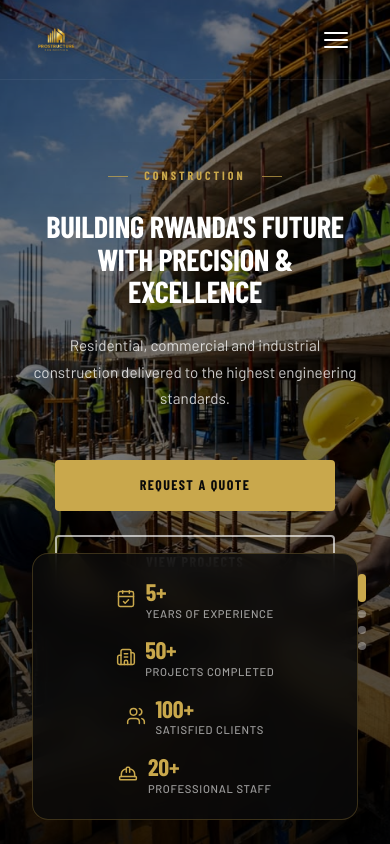
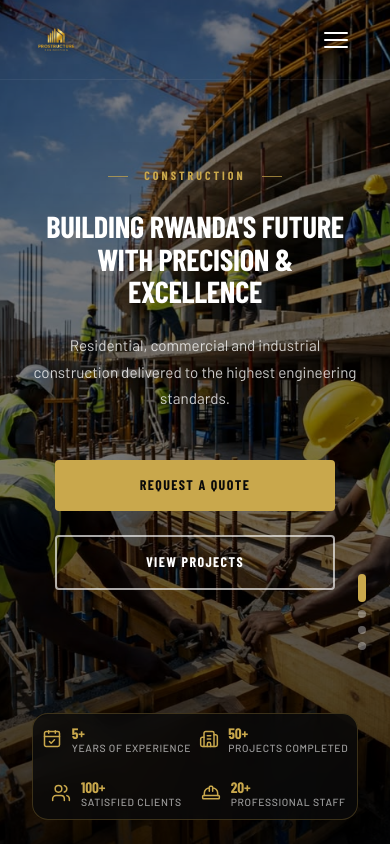
Before and after one commit to Bonheur45-prog/Prostructure, a React (Vite) app: page / in a window 390 px wide. Shown: the top 844 px of the page. Built offline with nearby package versions, Linux system fonts and the light colour scheme; a web font is replaced by a local one.

Commit message:
hero statsresponsive fixed

```diff
--- a/src/sections/Hero/Hero.module.css
+++ b/src/sections/Hero/Hero.module.css
@@ -341,27 +341,36 @@
     bottom: calc(170px + var(--space-md));
   }
 
-  /* Stats pill wraps to 2x2 on mobile */
+  /* Keep stats visible on mobile without horizontal scrolling */
   .statsPill {
     border-radius: var(--radius-lg);
     flex-wrap: wrap;
     justify-content: center;
-    padding: var(--space-sm) var(--space-md);
-    gap: 0;
+    padding: 0.4rem 0.8rem;
+    gap: 0.95rem;
     width: calc(100% - var(--space-lg) * 2);
     bottom: var(--space-md);
+    overflow: hidden;
   }
 
   .statWrapper {
-    flex: 0 0 50%;
+    flex: 1 1 22%;
     justify-content: center;
+    min-width: 110px;
   }
 
   .statItem {
-    padding: 0.5rem 0.75rem;
+    padding: 0.25rem 0.5rem;
   }
 
-  /* Hide dividers on mobile — layout handles separation */
+  .statValue {
+    font-size: 0.95rem;
+  }
+
+  .statLabel {
+    font-size: 0.65rem;
+  }
+
   .statDivider {
     display: none;
   }
```
